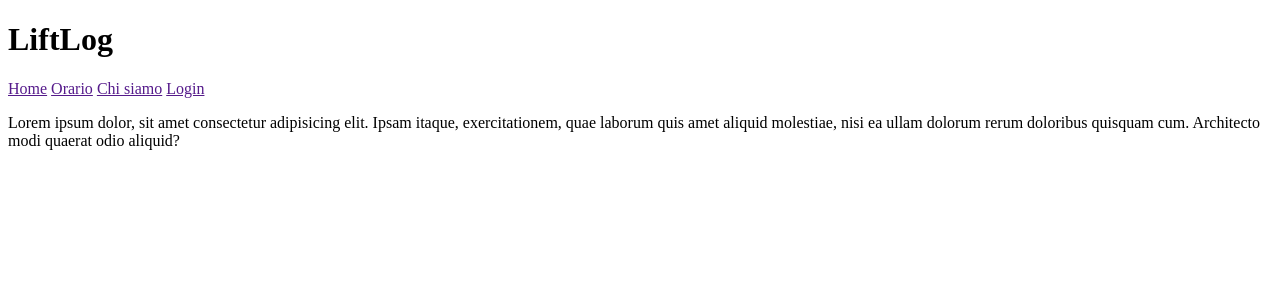
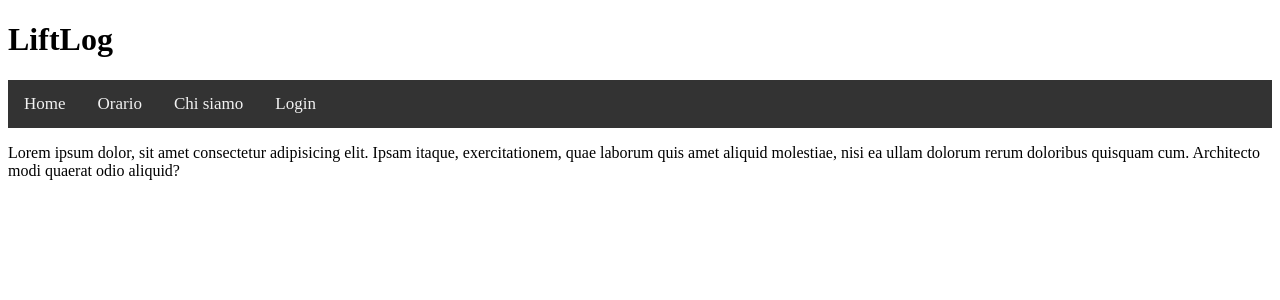
Before and after one commit to paolpal/LiftLog, a PHP site: page / in a window 1280 px wide. Shown: the top 300 px of the page. Run offline with PHP 8.4, Linux system fonts and the light colour scheme.

Commit message:
css navbar

```diff
--- /dev/null
+++ b/css/navbar.css
@@ -0,0 +1,25 @@
+nav {
+    overflow: hidden;
+    background-color: #333;
+}
+
+nav a {
+    float: left;
+    color: #f2f2f2;
+    text-align: center;
+    padding: 14px 16px;
+    text-decoration: none;
+    font-size: 17px;
+}
+
+nav a:hover {
+    background-color: #ddd;
+    color: black;
+}
+
+  /* Create a right-aligned (split) link inside the navigation bar */
+nav a.split {
+    float: right;
+    background-color: #04AA6D;
+    color: white;
+}
--- a/index.php
+++ b/index.php
@@ -6,6 +6,7 @@
     <head>
         <meta charset="utf-8">
         <meta name="author" content="Paolo Palumbo">
+        <link rel="stylesheet" href="css/navbar.css">
     </head>
     <body>
         <?php
```
